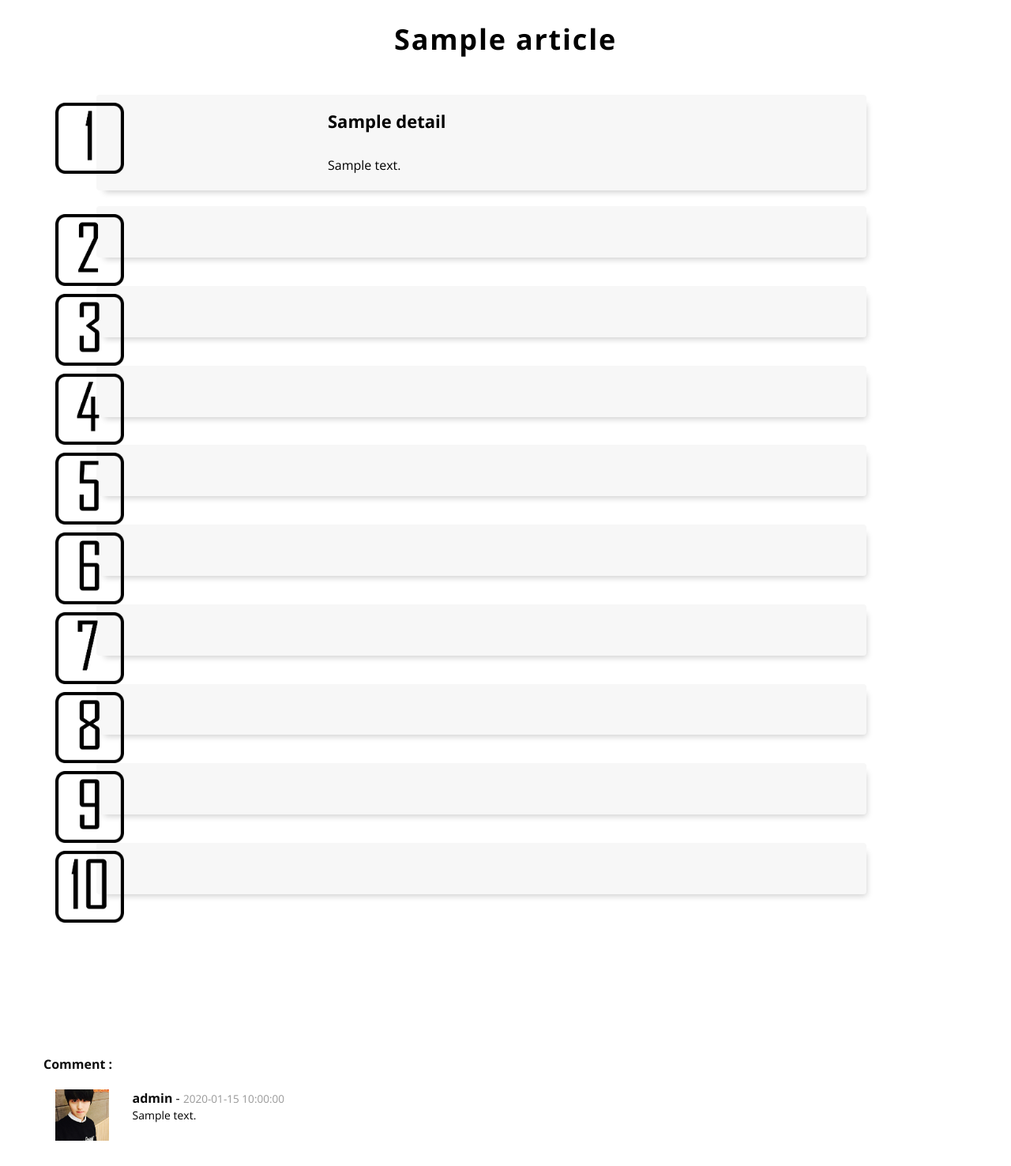
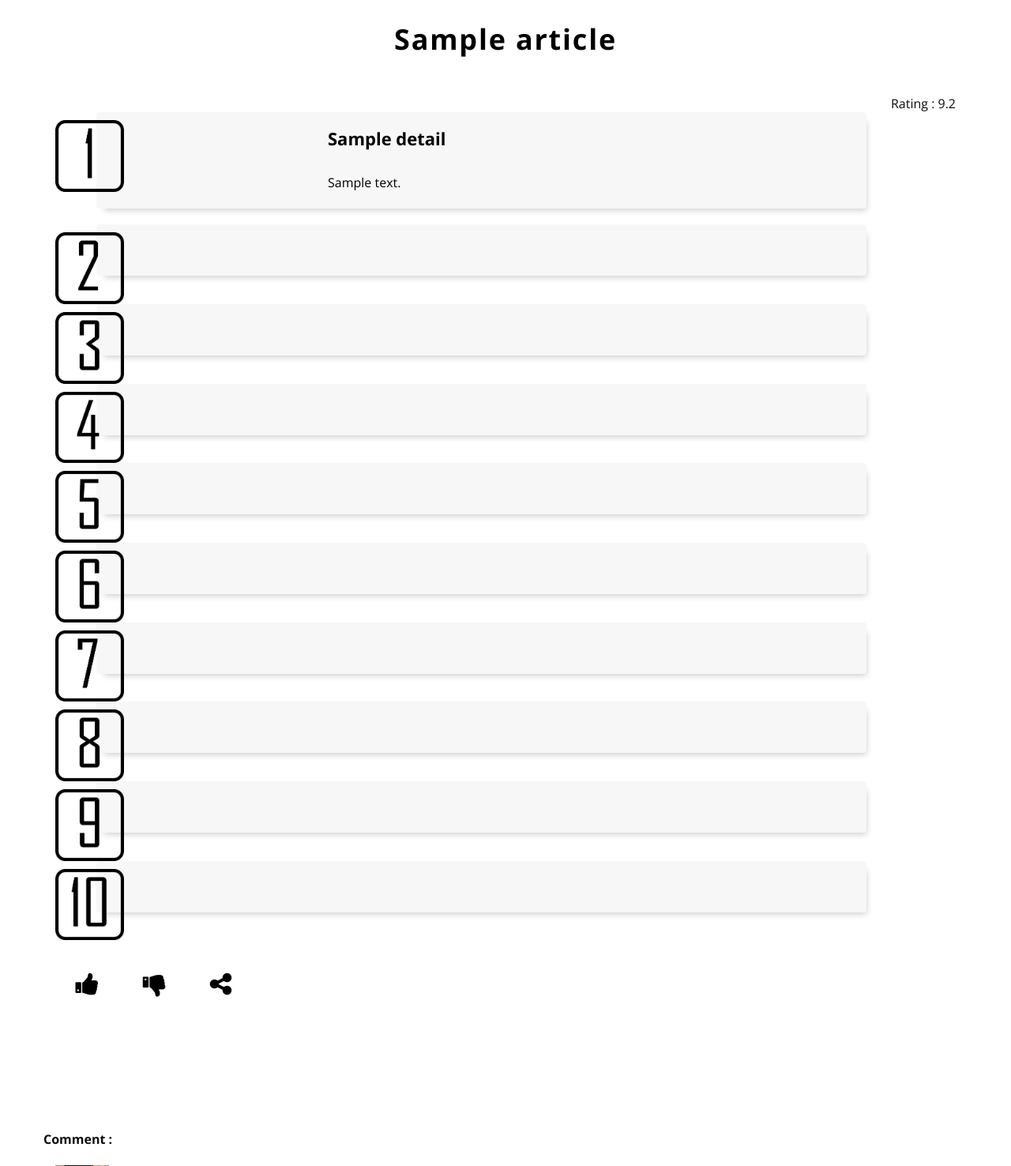
Before and after one commit to beomboem/top10ter, a Laravel app: page /showArticle/1 in a window 1280 px wide. Shown: the part 90-1566 px from the top of the page at 79% size. Run offline with Laravel 8, Linux system fonts and the light colour scheme; data comes from the database, SQL or seed files in the repository; tables that the repository leaves empty hold one stand-in row (values such as "Sample post"); data that the repository does not hold is empty; settings files or empty folders that the repository lacks are supplied; some libraries are stand-ins or nearby versions.

Commit message:
tambahin button like,dislike,share buat rating article

```diff
--- a/app/Http/Controllers/Auth/LoginController.php
+++ b/app/Http/Controllers/Auth/LoginController.php
@@ -39,7 +39,7 @@ class LoginController extends Controller
         $this->middleware('guest', ['except' => 'logout']);
 
     }
-    protected function redirectTo()
+    protected function redirectPath()
     {
         if(Auth::check() && Auth::user()->isAdmin())
         return '/admin';
--- a/public/css/main.css
+++ b/public/css/main.css
@@ -792,6 +792,21 @@ Media Queries Style
   margin-top: 5vh;
 }
 
+#articles-detail .rating-box{
+  margin-top: 5vh;
+}
+
+#articles-detail .rating-box i{
+  padding: 0 2vw;
+}
+#articles-detail .rating-box a{
+  color: black;
+}
+
+#articles-detail .rating-box a:hover{
+  color: #adadad;
+}
+
 /* ===== PROFILE ===== */
 #profile{
   margin-top: 25vh;
--- a/resources/views/layouts/master.blade.php
+++ b/resources/views/layouts/master.blade.php
@@ -115,10 +115,8 @@
             </section>
 
             <!-- JavaScripts -->
-            {{-- <script src="https://cdnjs.cloudflare.com/ajax/libs/jquery/2.2.3/jquery.min.js" integrity="sha384-I6F5OKECLVtK/BL+8iSLDEHowSAfUo76ZL9+kGAgTRdiByINKJaqTPH/QVNS1VDb" crossorigin="anonymous"></script> --}}
             <script src="{{ asset('assets/js/jquery.min.js') }}"></script>
             <script src="{{ asset('assets/js/jquery-ui-1.10.1.custom.min.js') }}"></script>
-            {{-- <script src="https://cdnjs.cloudflare.com/ajax/libs/twitter-bootstrap/3.3.6/js/bootstrap.min.js" integrity="sha384-0mSbJDEHialfmuBBQP6A4Qrprq5OVfW37PRR3j5ELqxss1yVqOtnepnHVP9aJ7xS" crossorigin="anonymous"></script> --}}
             <script type="text/javascript" src="{{ asset('assets/js/bootstrap.min.js') }}"></script>
             <script src="{{ asset('assets/js/vue.js') }}"></script>
 
@@ -126,8 +124,6 @@
             <script src="{{ asset('assets/js/jquery.scrollTo.min.js') }}"></script>
             <script src="{{ asset('assets/js/jquery.slimscroll.js') }}"></script>
             <script src="{{ asset('assets/js/jquery.nicescroll.js') }}"></script>
-            {{-- <script src="//cdnjs.cloudflare.com/ajax/libs/jquery-easing/1.3/jquery.easing.min.js"></script> --}}
-            {{-- <script src="http://cdnjs.cloudflare.com/ajax/libs/underscore.js/1.5.2/underscore-min.js"></script> --}}
             <script src="{{ asset('assets/js/dashboard.js') }}"></script>
             <script src="{{ asset('assets/js/jquery.customSelect.min.js') }}"></script>
             <script src="{{ asset('assets/js/jquery.scrollTo.min.js') }}"></script>
--- a/resources/views/public/show-articles.blade.php
+++ b/resources/views/public/show-articles.blade.php
@@ -5,6 +5,9 @@
 	<section id="articles-detail">
 		<div class="container">
 			<h2 style="margin-bottom:50px; font-weight:bold">{{$article->title}}</h2>
+			<div class="rating text-right">
+				Rating : 9.2
+			</div>
 			<div class="row">
 				<div class="col-md-2 articles-number">
 					<img src="{{asset('img/number/num-10.png')}}" class="img-responsive" alt="number">
@@ -145,7 +148,11 @@
 					</div>
 				</div>
 			</div>
-
+			<div class="rating-box">
+				<a href="" title="I like this article"><i class="fa fa-thumbs-up fa-2x" aria-hidden="true"></i></a>
+				<a href="" title="I dislike this article"><i class="fa fa-thumbs-down fa-2x" aria-hidden="true"></i></a>
+				<a href="" title="Share this article"><i class="fa fa-share-alt fa-2x" aria-hidden="true"></i></a>
+			</div>
 			<!--comment box-->
 			<div class="row" id="comment-box">
 				<div class="form-group">
```
Also changed, not shown: public/images/articles/1/1_2017-01-23.jpg (added), public/images/articles/10/10_2017-01-23.jpg (added), public/images/articles/2/2_2017-01-23.jpg (added), public/images/articles/3/3_2017-01-23.jpg (added), public/images/articles/4/4_2017-01-23.jpg (added), public/images/articles/5/5_2017-01-23.jpg (added), public/images/articles/6/6_2017-01-23.jpg (added), public/images/articles/7/7_2017-01-23.jpg (added), public/images/articles/8/8_2017-01-23.jpg (added), public/images/articles/9/9_2017-01-23.jpg (added).
